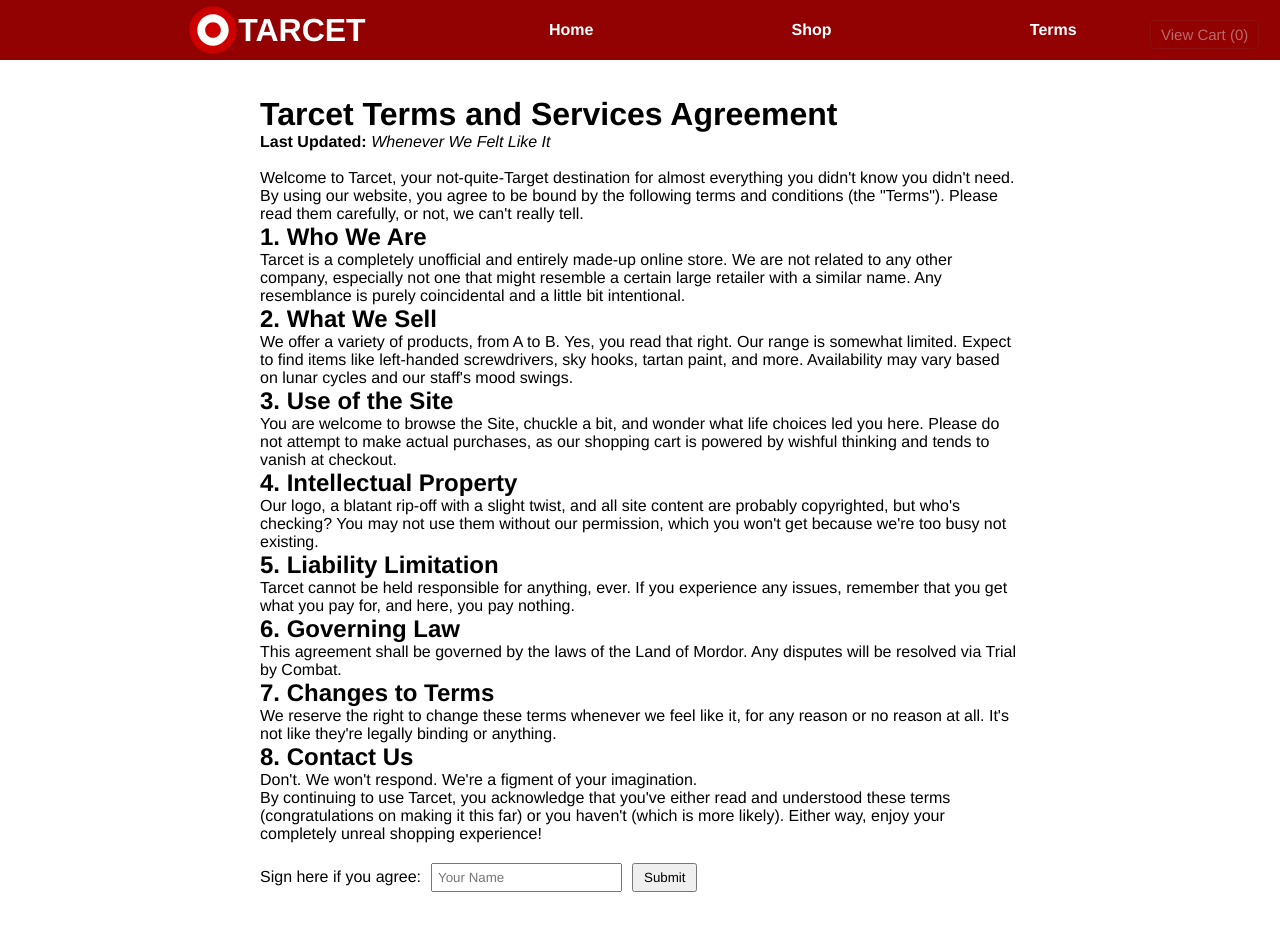
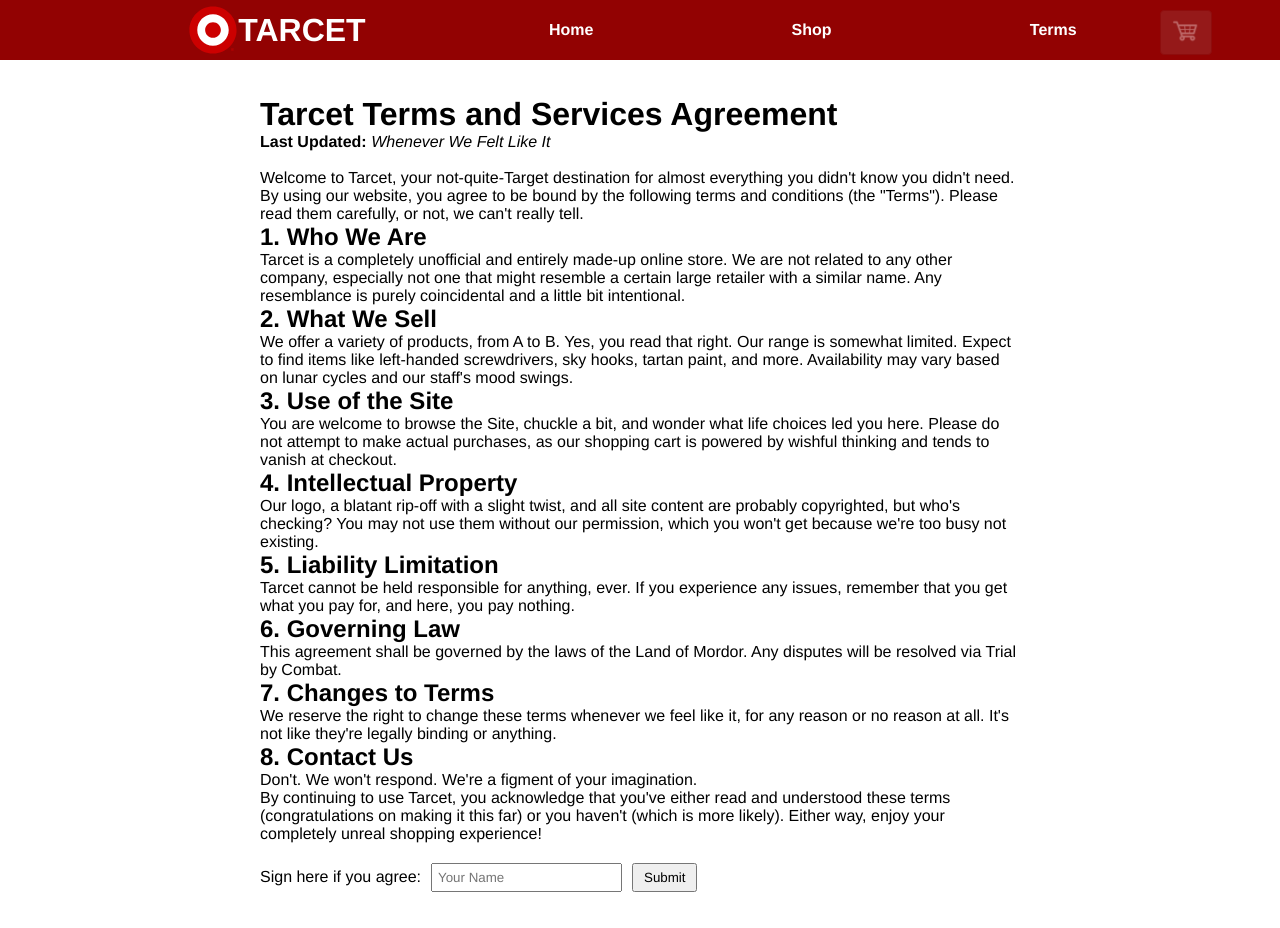
Before and after one commit to TeddyFrye/shopping-cart, a React (Vite) app: page /terms in a window 1280 px wide. Built offline with nearby package versions, Linux system fonts and the light colour scheme.

Commit message:
Adds minor styling updates

```diff
--- a/src/components/Sidebar.jsx
+++ b/src/components/Sidebar.jsx
@@ -1,6 +1,7 @@
 import { useCart } from "./CartSummary";
 import PropTypes from "prop-types";
 import "../styles/Sidebar.css";
+import shoppingCartImg from "../../public/shoppingcartimg.png";
 
 const Sidebar = ({ isExpanded, toggleCart }) => {
   const { cartItems, removeFromCart } = useCart();
@@ -38,7 +39,11 @@ const Sidebar = ({ isExpanded, toggleCart }) => {
   return (
     <div className={`sidebar ${isExpanded ? "expanded" : ""}`}>
       <button onClick={toggleCart}>
-        {isExpanded ? "Hide Cart" : `View Cart (${totalItems})`}
+        {isExpanded ? (
+          "Hide Cart"
+        ) : (
+          <img src={shoppingCartImg} alt={`View Cart (${totalItems})`} />
+        )}
       </button>
       {isExpanded && (
         <>
--- a/src/styles/Navbar.css
+++ b/src/styles/Navbar.css
@@ -32,6 +32,8 @@
     background-color: #6f0101;
     color: rgb(255, 255, 255);
     font-size: 115%;
+    border-bottom: #ffffff 5px solid;
+    margin-bottom: 0px;
   }
 
   .cart-summary {
--- a/src/styles/ProductCard.css
+++ b/src/styles/ProductCard.css
@@ -1,5 +1,6 @@
 .product-card {
   box-shadow: 0 2px 3px #ccc;
+  box-shadow:rgba(0, 0, 0, 0.5) 0px 0px 10px;
   padding: 10px;
   text-align: center;
   width: 200px;
@@ -23,6 +24,7 @@
 
 .product-card img:hover {
   cursor: pointer;
+  color:rgba(183, 0, 0, 0.5)
 }
 
   .product-card img.enlarged {
@@ -52,13 +54,19 @@
   }
 
   .product-card button {
-    border: 1px solid #7b6060;
+    border: 1px solid #3c0101;
     border-radius: 4px;
-    background-color: #920202;
-    color: white;
+    background-color: #8d1c1c;
+    color: rgb(255, 221, 221);
     padding: 5px 10px;
     align-self: flex-end; /* Align button to the bottom right */
     font-size: 10px;
+  }
+
+  .product-card button:active {
+    background-color: #470e0e;
+    color: #ffffff;
+
   }
 
   .overlay {
--- a/src/styles/Sidebar.css
+++ b/src/styles/Sidebar.css
@@ -17,13 +17,14 @@
     border-radius: 4px;
     color: rgb(0, 0, 0);
     padding: 5px 10px;
-    margin-top: 0px;
+    margin-top: -10px;
+    margin-left: 10px;
     text-align: center;
     text-decoration: none;
     display: inline-block;
     font-size: 15px;
-    color: white;
-    background-color: #920202;
+    color: rgb(51, 1, 1);
+    background-color: #a2848477;
     opacity: 1;
   }
 
@@ -34,3 +35,14 @@
     box-shadow: 1px 1px 10px #1b1b1b;
     top: 0px;
     }
+
+    .sidebar button:hover {
+      background-color: #a28484;
+      color: rgb(51, 1, 1);
+    }
+
+    .sidebar button img {
+      height: 30px;
+      width: 30px;
+      filter: invert(100%)
+    }
```
Also changed, not shown: src/styles/CartSummary.css (+10 -0 lines), public/shoppingcartimg.png (added).
